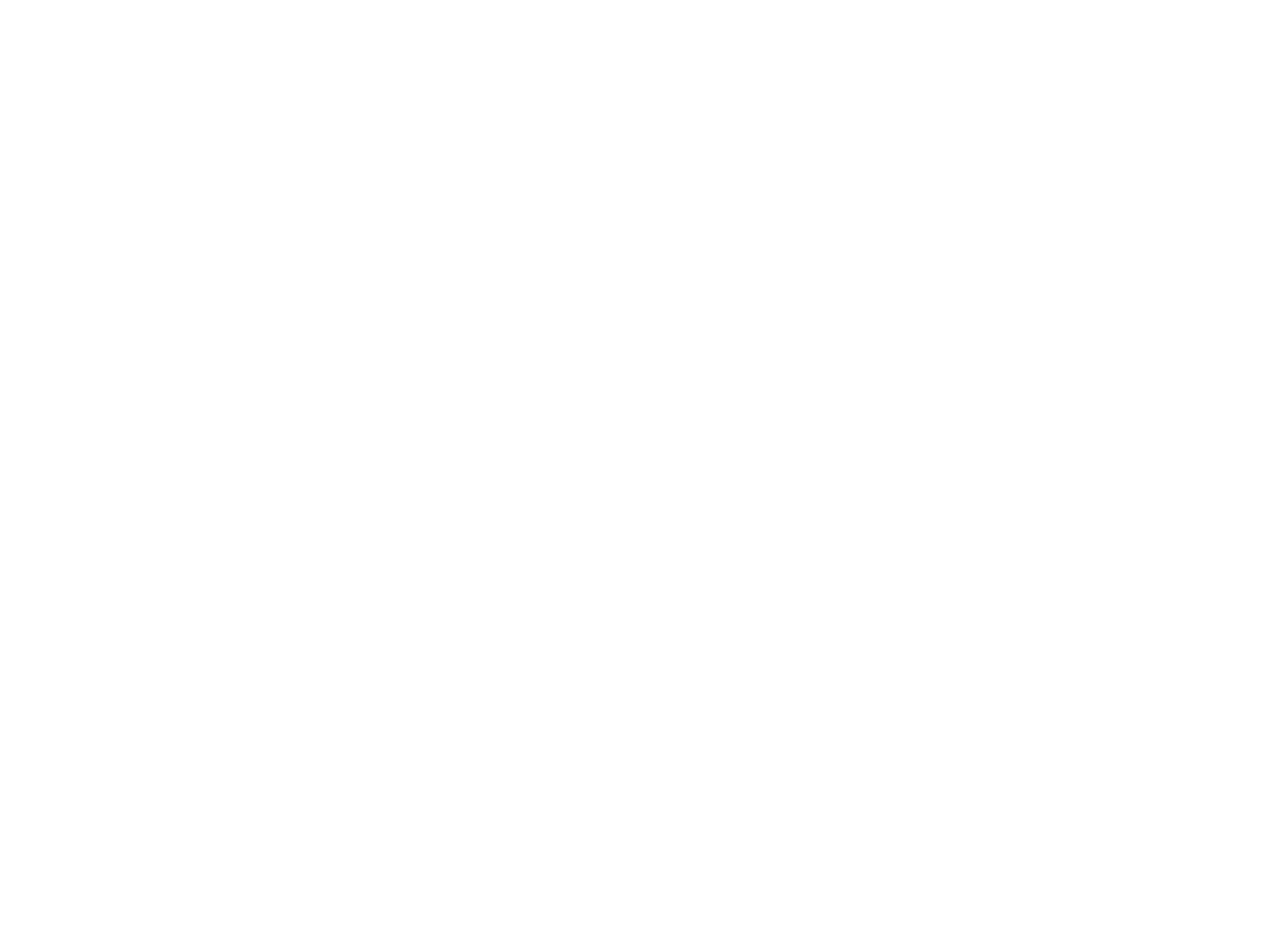
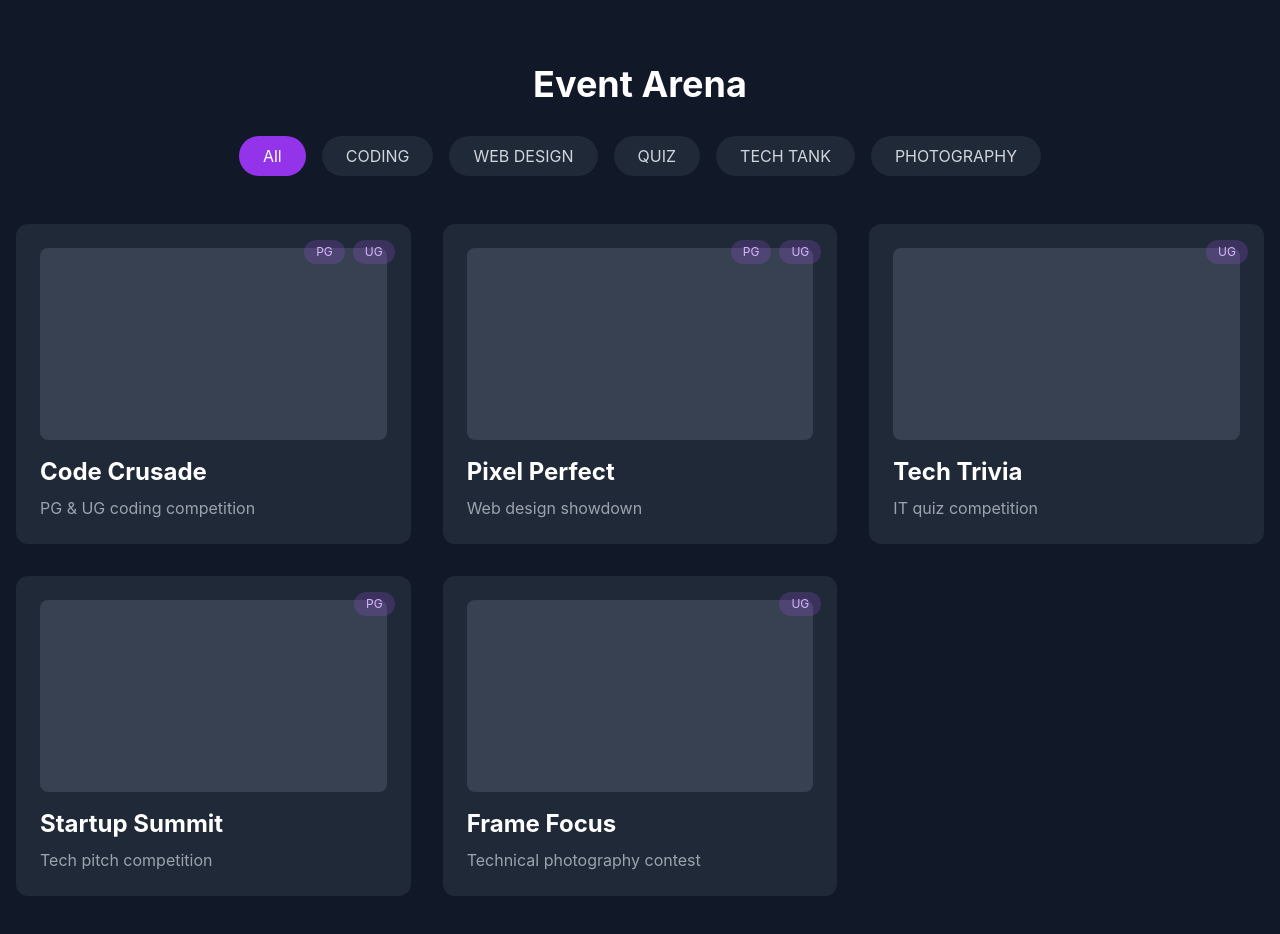
Before and after one commit to theabhishekbhujang/codexplorers_fest, a React (Vite) app in the folder client/: page / in a window 1280 px wide. Shown: the part 800-1734 px from the top of the page. Before the commit the page ends 800 px from the top, so only its background shows below. Built offline with nearby package versions, Linux system fonts and the light colour scheme.

Commit message:
Added EventsGrid component and updated App.jsx

```diff
--- a/client/src/App.jsx
+++ b/client/src/App.jsx
@@ -1,9 +1,11 @@
-import HeroSection from './components/HeroSection'
+import HeroSection from './components/HeroSection';
+import EventsGrid from './components/EventsGrid';
 
 function App() {
   return (
     <main>
       <HeroSection />
+      <EventsGrid />
     </main>
   )
 }
--- /dev/null
+++ b/client/src/components/EventsGrid.jsx
@@ -0,0 +1,106 @@
+import { motion } from 'framer-motion';
+import { useState } from 'react';
+
+const events = [
+  {
+    id: 1,
+    name: 'Code Crusade',
+    category: 'coding',
+    description: 'PG & UG coding competition',
+    type: ['PG', 'UG']
+  },
+  {
+    id: 2,
+    name: 'Pixel Perfect',
+    category: 'web-design',
+    description: 'Web design showdown',
+    type: ['PG', 'UG']
+  },
+  {
+    id: 3,
+    name: 'Tech Trivia',
+    category: 'quiz',
+    description: 'IT quiz competition',
+    type: ['UG']
+  },
+  {
+    id: 4,
+    name: 'Startup Summit',
+    category: 'tech-tank',
+    description: 'Tech pitch competition',
+    type: ['PG']
+  },
+  {
+    id: 5,
+    name: 'Frame Focus',
+    category: 'photography',
+    description: 'Technical photography contest',
+    type: ['UG']
+  }
+  // Add more events as needed
+];
+
+const EventsGrid = () => {
+  const [selectedCategory, setSelectedCategory] = useState('all');
+
+  const filteredEvents = selectedCategory === 'all'
+    ? events
+    : events.filter(event => event.category === selectedCategory);
+
+  return (
+    <section className="py-16 px-4 bg-gray-900">
+      <div className="max-w-7xl mx-auto">
+        <h2 className="text-4xl font-bold text-white mb-8 text-center">
+          Event Arena
+        </h2>
+
+        {/* Category Filters */}
+        <div className="flex flex-wrap gap-4 justify-center mb-12">
+          {['all', 'coding', 'web-design', 'quiz', 'tech-tank', 'photography'].map((cat) => (
+            <button
+              key={cat}
+              onClick={() => setSelectedCategory(cat)}
+              className={`px-6 py-2 rounded-full transition-all ${
+                selectedCategory === cat
+                  ? 'bg-purple-600 text-white'
+                  : 'bg-gray-800 text-gray-300 hover:bg-gray-700'
+              }`}
+            >
+              {cat === 'all' ? 'All' : cat.replace('-', ' ').toUpperCase()}
+            </button>
+          ))}
+        </div>
+
+        {/* Event Cards Grid */}
+        <div className="grid grid-cols-1 md:grid-cols-2 lg:grid-cols-3 gap-8">
+          {filteredEvents.map((event) => (
+            <motion.div
+              key={event.id}
+              whileHover={{ scale: 1.05 }}
+              whileTap={{ scale: 0.95 }}
+              className="bg-gray-800 rounded-xl p-6 cursor-pointer relative overflow-hidden"
+              onClick={() => window.location.href = `/register/${event.id}`} // Will update with proper routing later
+            >
+              <div className="absolute top-4 right-4 flex gap-2">
+                {event.type.map((t) => (
+                  <span
+                    key={t}
+                    className="px-3 py-1 text-xs rounded-full bg-purple-500/20 text-purple-300"
+                  >
+                    {t}
+                  </span>
+                ))}
+              </div>
+
+              <div className="h-48 bg-gray-700 rounded-lg mb-4"></div>
+              <h3 className="text-2xl font-bold text-white mb-2">{event.name}</h3>
+              <p className="text-gray-400">{event.description}</p>
+            </motion.div>
+          ))}
+        </div>
+      </div>
+    </section>
+  );
+};
+
+export default EventsGrid;
```
